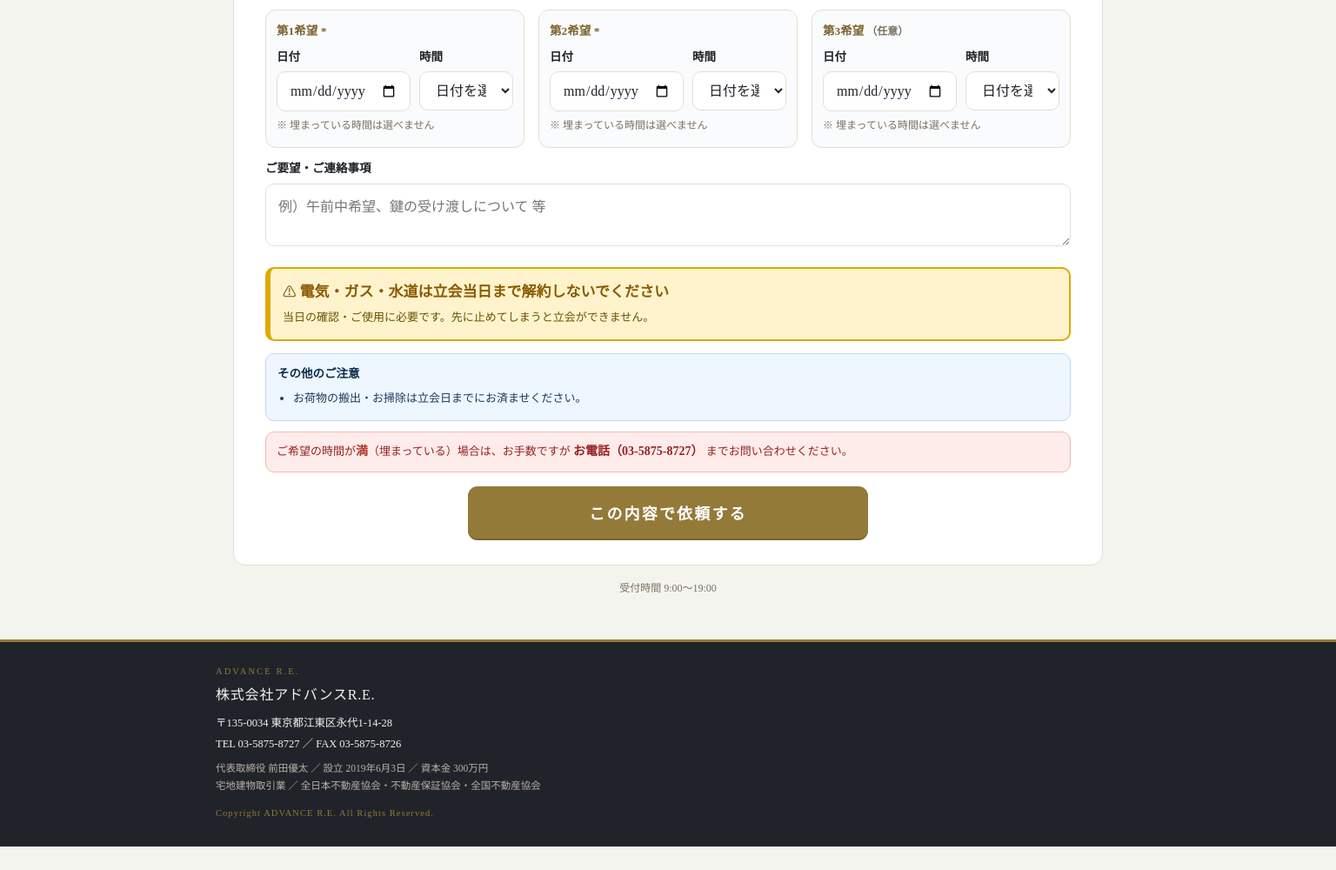
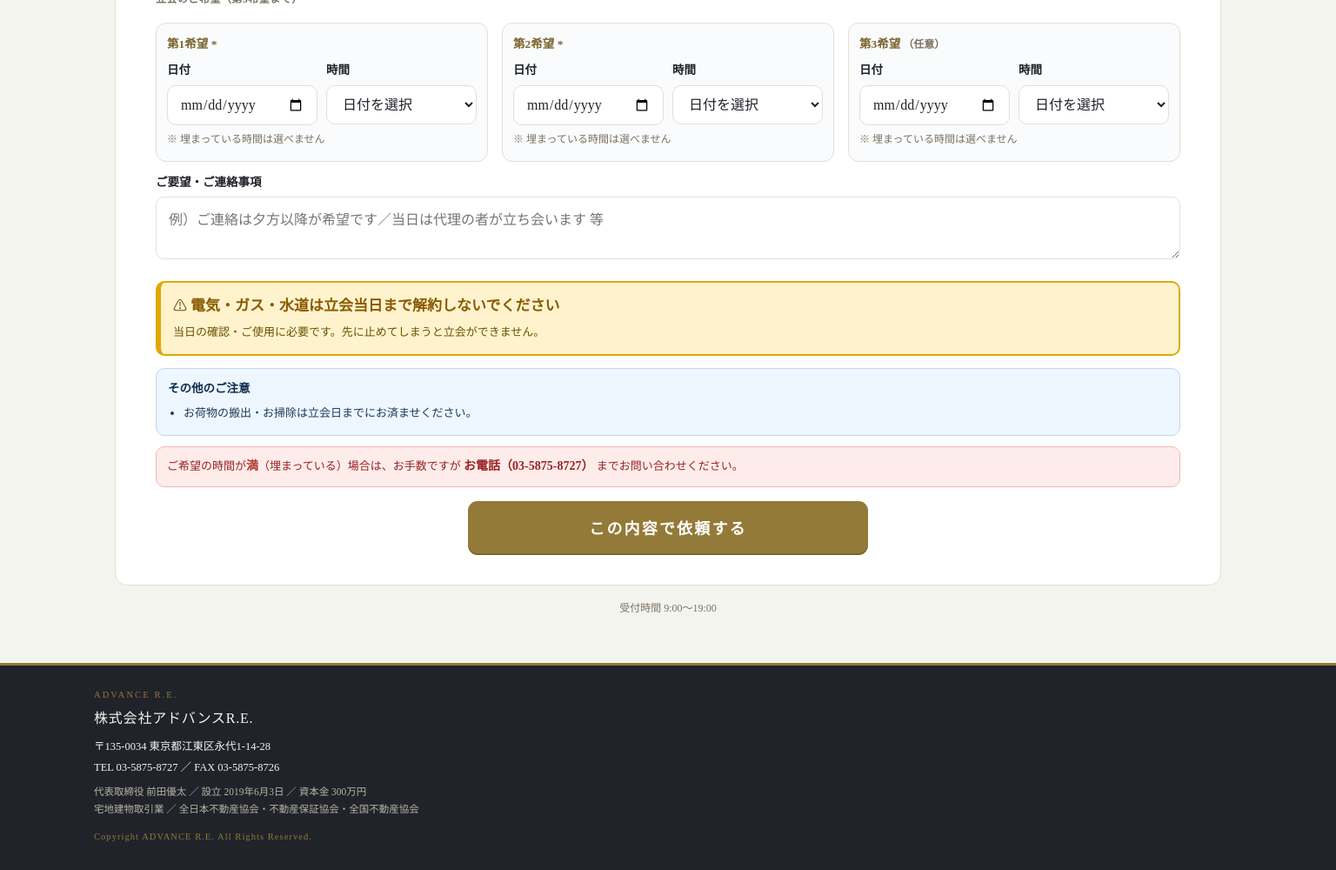
Before and after one commit to advance1213re3-lang/cl, a plain HTML site: page yoyaku-test.html in a window 1536 px wide. Shown: the part 571-1571 px from the top of the page at 87% size. Before the commit the page ends 1544 px from the top, so only its background shows below. Drawn offline with Linux system fonts and the light colour scheme; a web font is replaced by a local one.

Commit message:
yoyaku-test: 大画面でさらに横幅拡大(1160/1320)・ご要望欄の例文を変更
Co-Authored-By: Claude Opus 4.8 <noreply@anthropic.com>

```diff
--- a/yoyaku-test.html
+++ b/yoyaku-test.html
@@ -95,9 +95,16 @@ textarea{min-height:72px;resize:vertical}
   .brandbar .co{font-size:18px}
 }
 @media(min-width:1080px){
-  .wrap{max-width:1040px}
-  .brandbar .bi,.sitefoot .fi{max-width:1040px}
+  .wrap{max-width:1160px}
+  .brandbar .bi,.sitefoot .fi{max-width:1160px}
   #hopes{grid-template-columns:1fr 1fr 1fr}
+  h1{font-size:33px}
+}
+@media(min-width:1500px){
+  .wrap{max-width:1320px;padding:30px 24px}
+  .brandbar .bi,.sitefoot .fi{max-width:1320px}
+  body{font-size:16px}
+  .card{padding:36px 46px}
 }
 .stamp{font-size:11px;color:#eef;opacity:.8;margin:4px 2px 0}
 .sectlabel{font-size:12px;font-weight:800;color:var(--ink2);letter-spacing:.04em;margin:2px 0 8px}
@@ -126,7 +133,7 @@ textarea{min-height:72px;resize:vertical}
       <div id="hopes"></div>
 
       <label>ご要望・ご連絡事項</label>
-      <textarea id="f_note" placeholder="例）午前中希望、鍵の受け渡しについて 等"></textarea>
+      <textarea id="f_note" placeholder="例）ご連絡は夕方以降が希望です／当日は代理の者が立ち会います 等"></textarea>
 
       <div class="warn">⚠ <b>電気・ガス・水道は立会当日まで解約しないでください</b><span>当日の確認・ご使用に必要です。先に止めてしまうと立会ができません。</span></div>
       <div class="notice">
```
